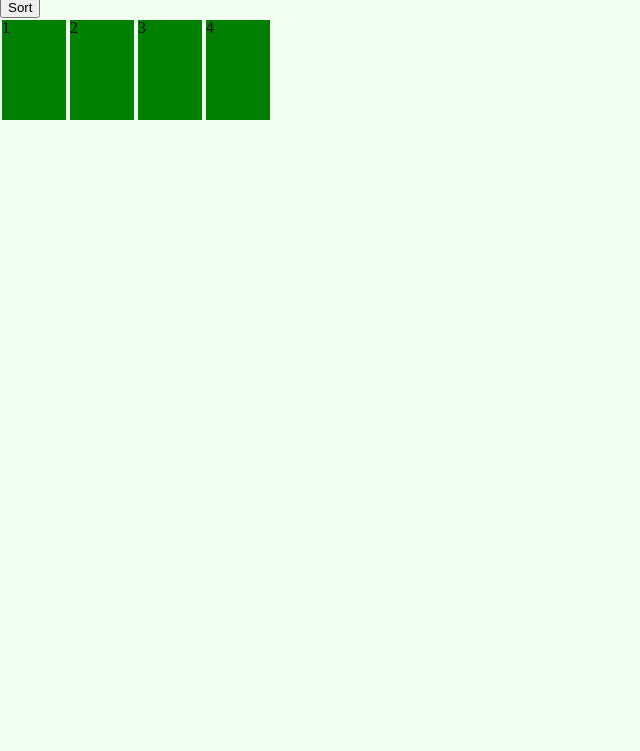
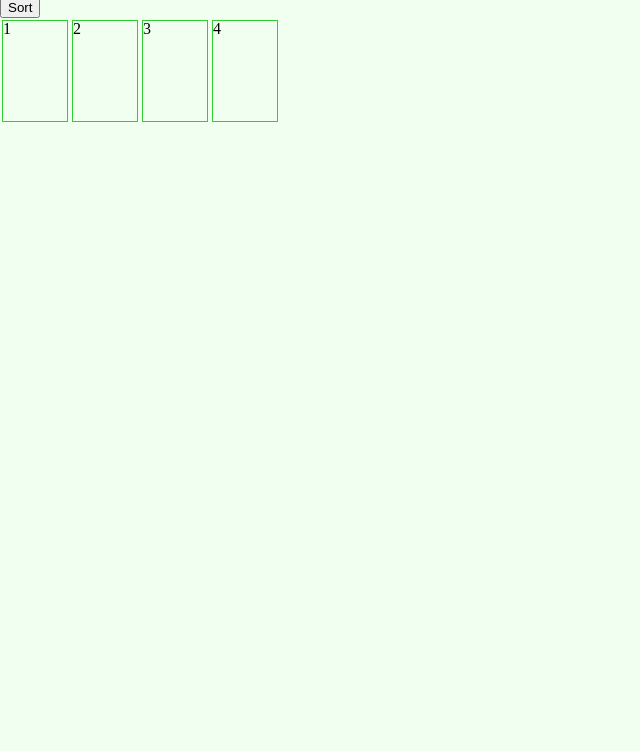
Before and after one commit to lauragonzalezzz/bubble-sort, a website: page public/index.html in a window 1280 px wide. Shown: the part 49-800 px from the top of the page, without its empty margins (0-640 px from the left). Drawn offline with Linux system fonts and the light colour scheme.

Commit message:
removes sort div background color, implements border color

```diff
--- a/public/css/styles.css
+++ b/public/css/styles.css
@@ -52,7 +52,7 @@ body {
 
 .indvBar {
   display: inline-block;
-  background-color: green;
+  border: 1px solid limegreen;
   width: 5%;
   height: 100px;
   margin: 2px; }
```
